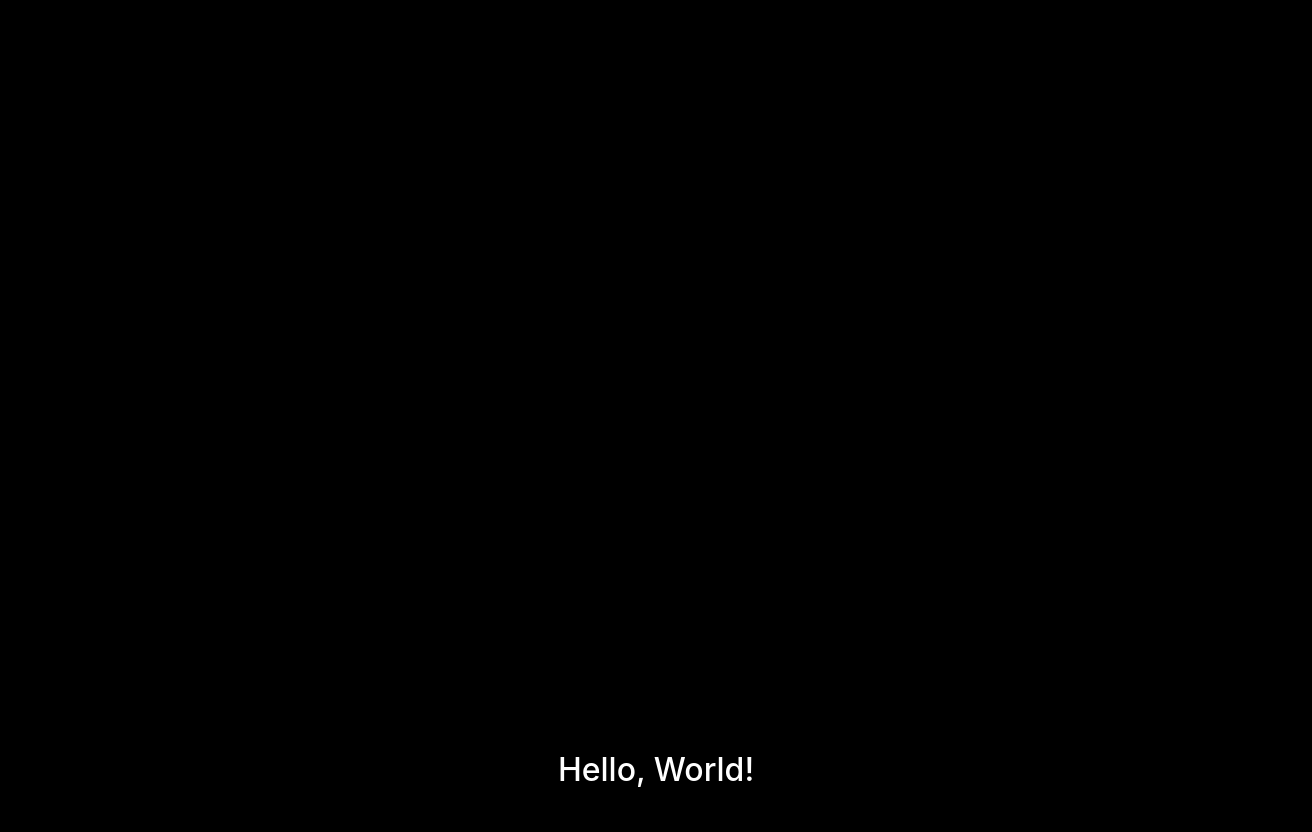
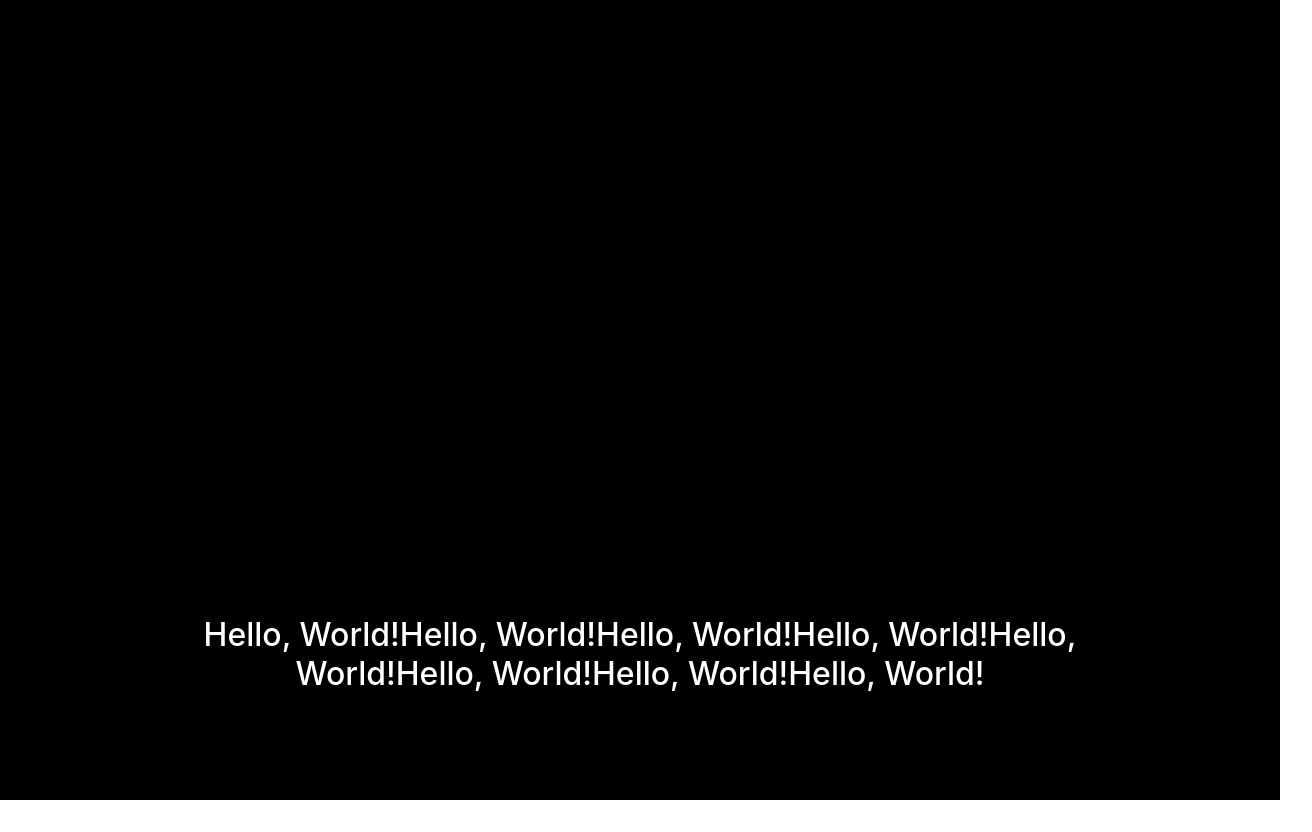
Before and after one commit to lil-sussy/live-translation-for-obs, a Svelte app in the folder frontend/: page / in a window 1280 px wide. Shown: the whole page, 1312 px wide, since content can reach past the window. After the commit the page ends 800 px from the top, so only its background shows below. Built offline with nearby package versions, Linux system fonts and the light colour scheme; no server answers.

Commit message:
css improved

```diff
--- a/frontend/src/App.svelte
+++ b/frontend/src/App.svelte
@@ -1,5 +1,5 @@
 <script>
-  export let translationText = "Hello, World!";
+  export let translationText = "Hello, World!Hello, World!Hello, World!Hello, World!Hello, World!Hello, World!Hello, World!Hello, World!";
 
   const socket = new WebSocket("ws://localhost:8001/translation-text");
   socket.onmessage = function (event) {
@@ -27,12 +27,16 @@
 		padding: 1rem;
 		max-width: 240px;
 		margin: 0 auto;
+    box-sizing: border-box;
+
 	}
   .translation-container {
     display: flex;
     justify-content: center;
     align-items: end;
     height: 100%;
+    box-sizing: border-box;
+    padding-bottom: 4rem;
   }
 
 	.translation {
@@ -40,6 +44,8 @@
     color: #ffff;
 		font-size: 2rem;
 		font-weight: 500;
+    overflow: wrap;
+    width: 80%;
 	}
 
 	@media (min-width: 640px) {
```
